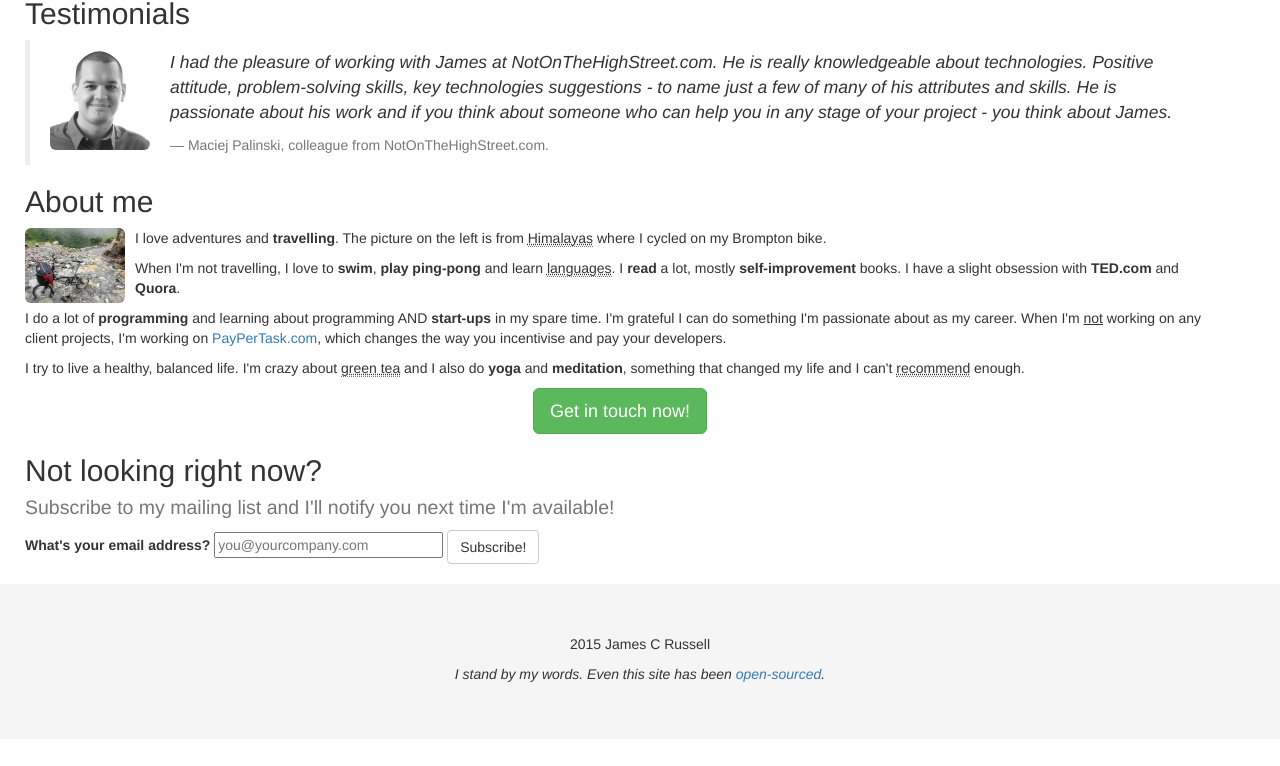
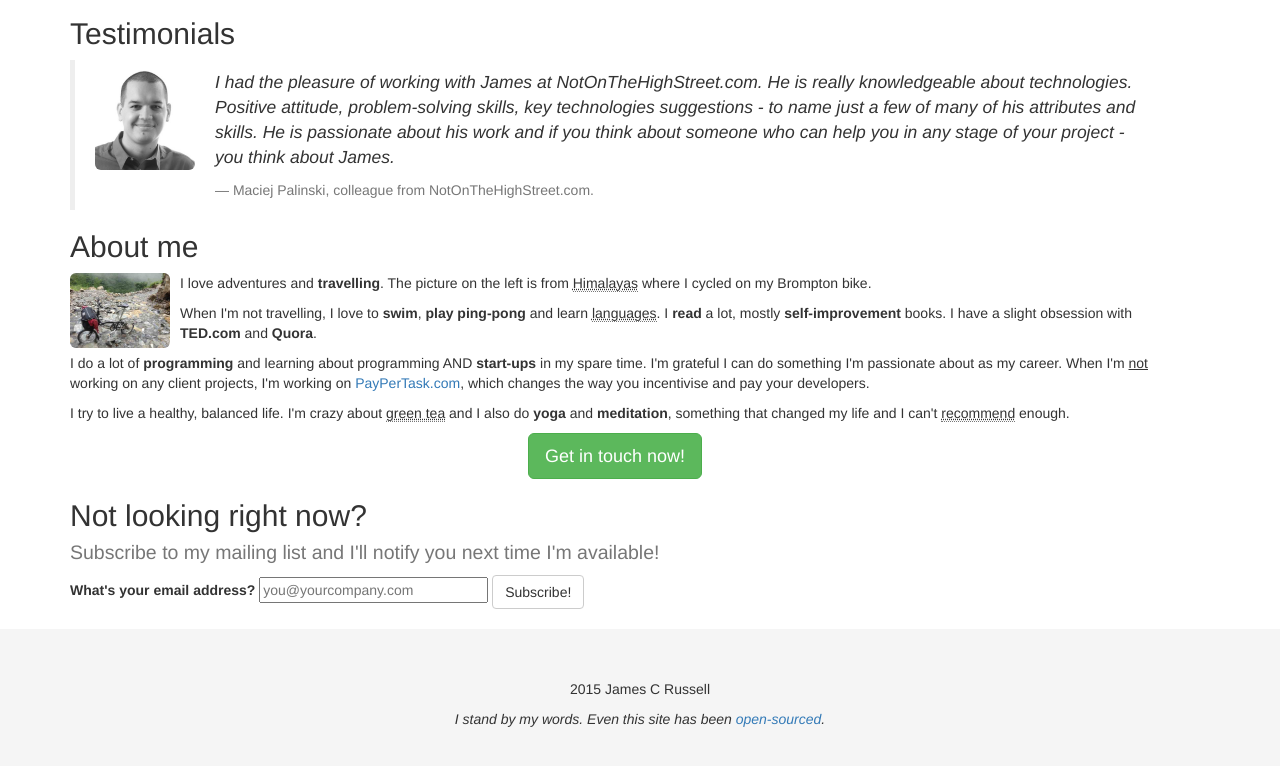
Before and after one commit to botanicus/portfolio, a website: page content/app.html in a window 1280 px wide. Shown: the part 1151-1917 px from the top of the page. Before the commit the page ends 1890 px from the top, so only its background shows below. Drawn offline with Linux system fonts and the light colour scheme; no server answers.

Commit message:
Not fluid.

```diff
--- a/content/app.css
+++ b/content/app.css
@@ -21,7 +21,7 @@ h3.exclamation {
 .image { float: left; padding-right: 10px; }
 
 @media (min-width: 768px) {
-  .container-fluid { padding-left: 25px; }
+  .container-fluid { padding-left: 50px; }
   .body { padding-right: 50px; }
 }
 
--- a/content/app.html
+++ b/content/app.html
@@ -24,7 +24,7 @@
   </head>
 
   <body>
-    <div class="container-fluid">
+    <div class="container">
       <!-- Ribbon. -->
       <header>
         <div class="github-fork-ribbon-wrapper right">
@@ -70,7 +70,7 @@
     <footer>
       <div class="footer">
         <p>
-          {{year}} James C Russell
+          <span ng-show="year">{{year}}</span> James C Russell
         </p>
 
         <p>
```
